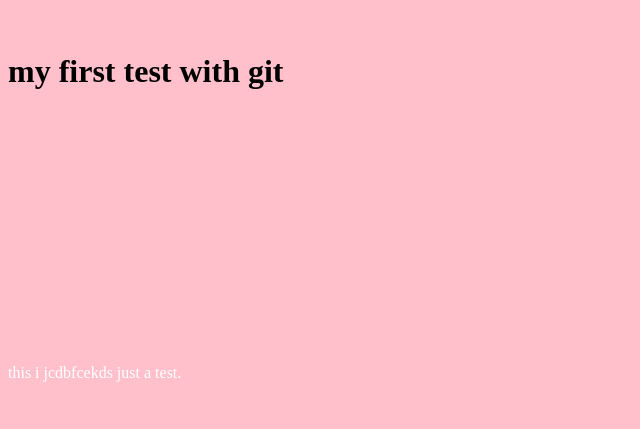
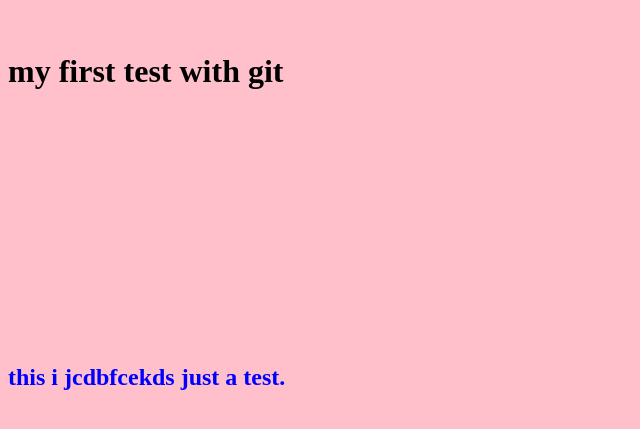
Before and after one commit to askhind/locationVoiture, a plain HTML site: page script1.html in a window 1280 px wide. Shown: the part 221-650 px from the top of the page, without its empty margins (0-640 px from the left). Drawn offline with Linux system fonts and the light colour scheme.

Commit message:
modification de la couleur de titre en bleu

```diff
--- a/script1.html
+++ b/script1.html
@@ -4,7 +4,7 @@
 
 <h1 style="padding-top: 20%; padding-bottom:20%">my first test with git</h1>
 
-<p style="color:white">this i jcdbfcekds just a test.</p>
+<h2 style="color:blue">this i jcdbfcekds just a test.</h2>
 
 </body>
 </html>
```
